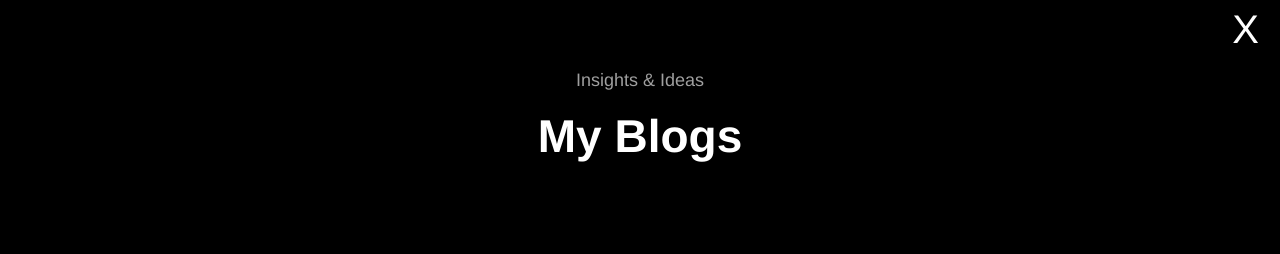
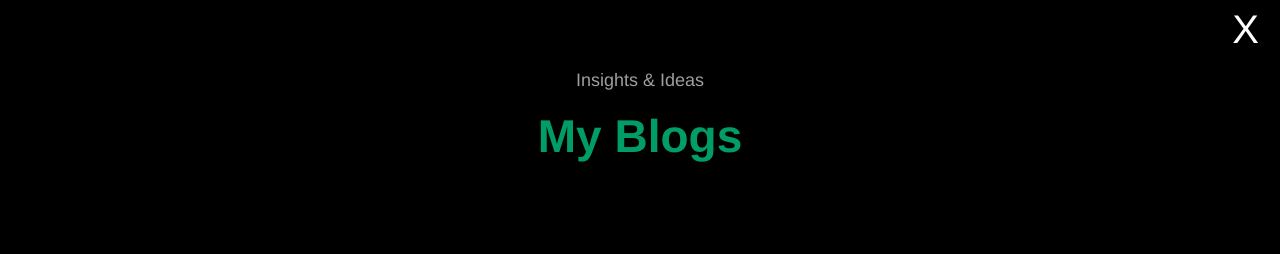
Before and after one commit to Sujishri/Portfolio, a website: page blog.html in a window 1280 px wide. Shown: the top 254 px of the page. Drawn offline with nearby package versions, Linux system fonts and the light colour scheme.

Commit message:
file uploaded

```diff
--- a/blog.html
+++ b/blog.html
@@ -12,7 +12,7 @@
     <section id="blo">
         <a  href="index.html" class="bl-clo">X</a>
         <h4 class="text-center" style="color:rgb(159, 159, 159); margin-top:70px; ">Insights & Ideas</h4>
-        <h2 class="text-center focus-in-expand" style="color:#fff; font-size: 46px; font-weight: 700; ">My Blogs</h2>
+        <h2 class="text-center focus-in-expand" style="color:rgb(0, 158, 102); font-size: 46px; font-weight: 700; ">My Blogs</h2>
 
          <div class="bl-all">
 
```
